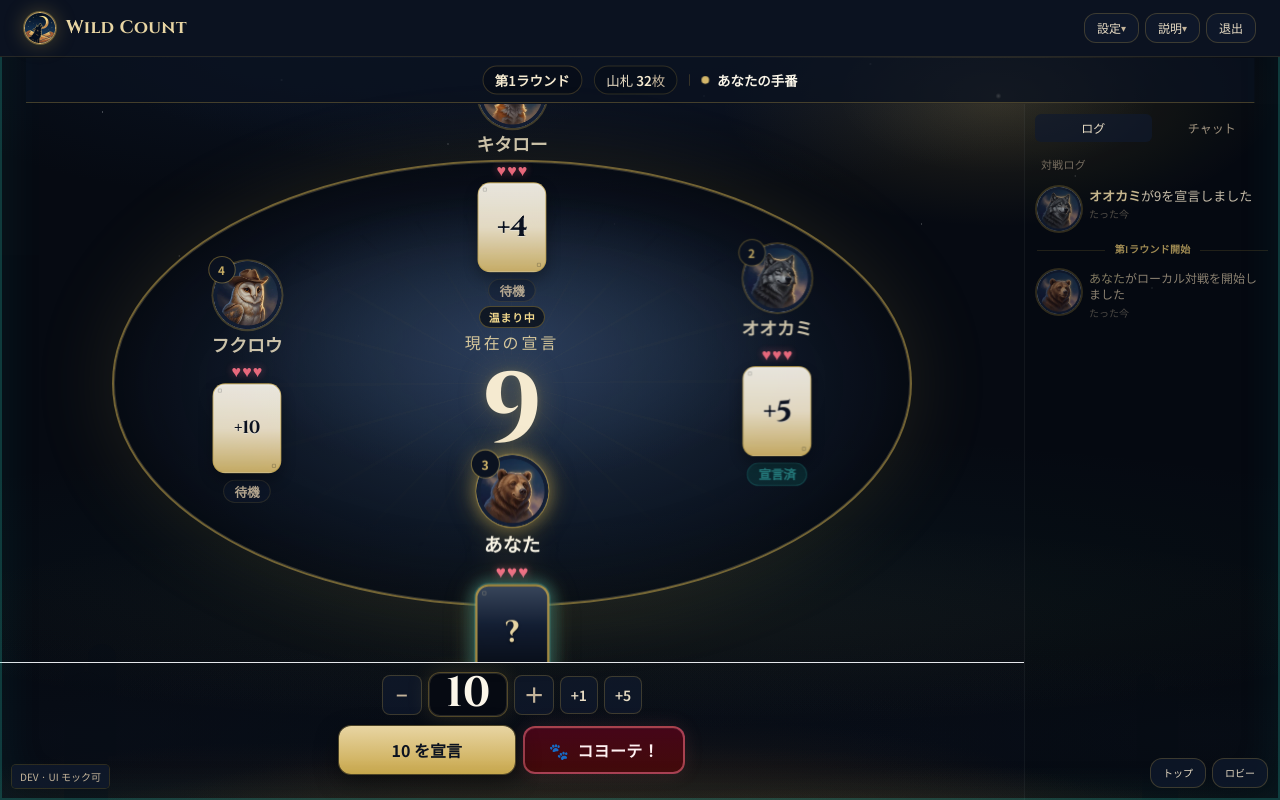
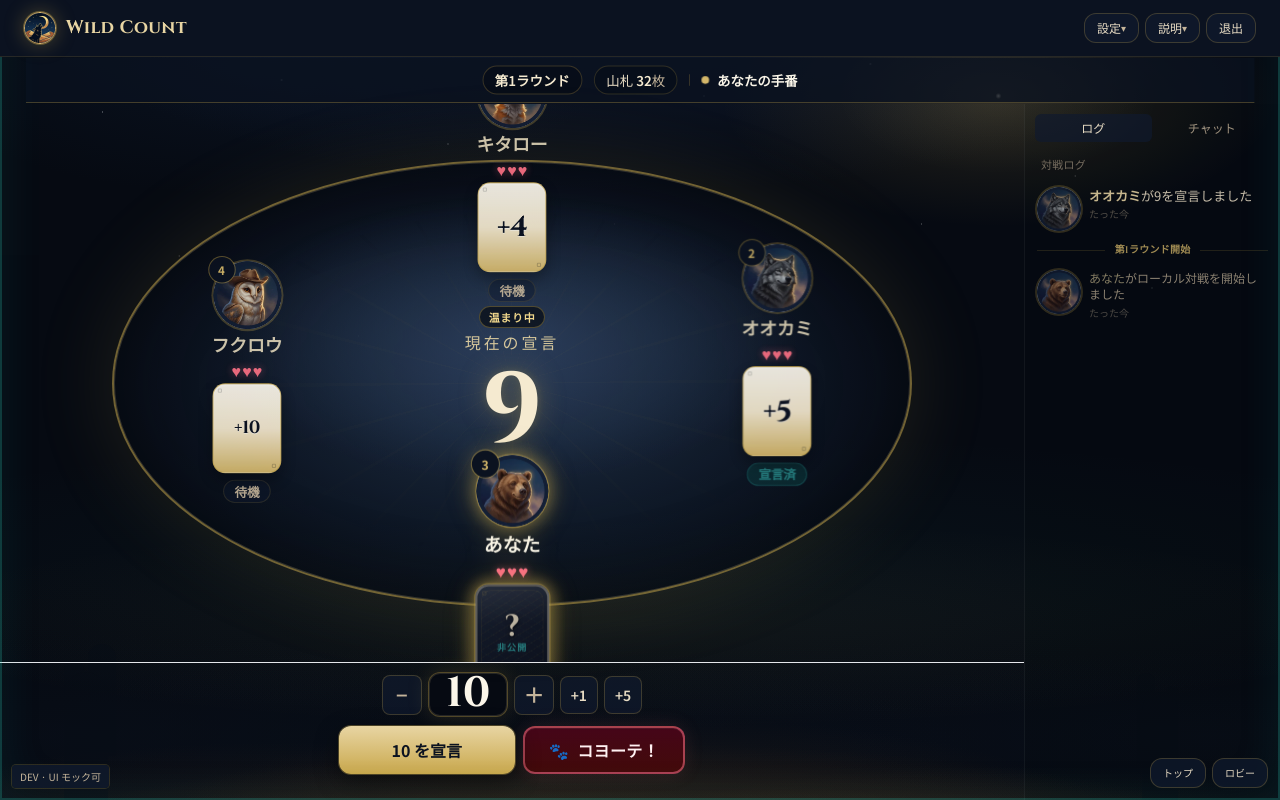
Before and after one commit to ryshirai/WildCount, a Vue app: page /game in a window 1280 px wide. Built offline with nearby package versions, Linux system fonts and the light colour scheme.

Commit message:
fix: 自分の非公開札をカード裏面スタイルにして席と区別する
自分席のティール強調とミステリー札が溶けていたため、手札は裏面＋非公開バッジ、
カード強調は手番のみにし、結果画面に自分の札ラベルを追加する。

```diff
--- a/src/components/game/BidCard.vue
+++ b/src/components/game/BidCard.vue
@@ -21,8 +21,13 @@ const props = withDefaults(
     /** @deprecated prefer `label` — kept for numeric bid call sites */
     value?: number | null
     mystery?: boolean
+    /**
+     * Own forehead card-back (not a face). Distinct from seat “self” teal
+     * and from special redraw `?` faces.
+     */
+    selfHand?: boolean
     compact?: boolean
-    /** Stronger frame (self / current turn) */
+    /** Stronger frame for current turn (not self identity). */
     emphasized?: boolean
     /**
      * Show hover/tap description popover.
@@ -34,6 +39,7 @@ const props = withDefaults(
     label: null,
     value: null,
     mystery: false,
+    selfHand: false,
     compact: false,
     emphasized: false,
     describe: true,
@@ -253,7 +259,9 @@ onUnmounted(() => {
 })
 
 const ariaLabel = computed(() => {
-  if (isMystery.value) return '非公開'
+  if (isMystery.value) {
+    return props.selfHand ? '自分の札（非公開）' : '非公開'
+  }
   const d = description.value
   if (d) return `${d.name}。${d.effect}`
   return displayText.value
@@ -272,7 +280,8 @@ const ariaLabel = computed(() => {
         compact ? 'card-tile--compact' : '',
         isDense ? 'card-tile--dense' : '',
         emphasized ? 'card-tile--emphasized' : '',
-        faceVariant === 'mystery' ? 'card-tile--mystery' : '',
+        faceVariant === 'mystery' && selfHand ? 'card-tile--self-back' : '',
+        faceVariant === 'mystery' && !selfHand ? 'card-tile--mystery' : '',
         faceVariant === 'double' ? 'card-tile--double' : '',
         faceVariant === 'half' ? 'card-tile--half' : '',
         faceVariant === 'max0' ? 'card-tile--max0' : '',
@@ -300,8 +309,20 @@ const ariaLabel = computed(() => {
       <!-- Soft sheen -->
       <span class="card-tile__sheen" aria-hidden="true" />
 
+      <!-- Card-back pattern (own forehead only) -->
+      <span
+        v-if="faceVariant === 'mystery' && selfHand"
+        class="card-tile__back-pattern"
+        aria-hidden="true"
+      />
+
       <template v-if="faceVariant === 'mystery'">
         <span class="card-tile__hero font-display">?</span>
+        <span
+          v-if="selfHand"
+          class="card-tile__badge card-tile__badge--hidden"
+          aria-hidden="true"
+        >非公開</span>
       </template>
 
       <template v-else-if="faceVariant === 'double'">
--- a/src/components/game/HandTiles.vue
+++ b/src/components/game/HandTiles.vue
@@ -16,13 +16,20 @@ const props = withDefaults(
      */
     count?: number
     mystery?: boolean
+    /**
+     * Own forehead hand (Indian poker). Uses card-back styling so the
+     * tile does not blend into the teal “self” seat identity.
+     */
+    selfHand?: boolean
     compact?: boolean
+    /** Current-turn gold emphasis (not self identity). */
     emphasized?: boolean
   }>(),
   {
     labels: null,
     count: 0,
     mystery: false,
+    selfHand: false,
     compact: false,
     emphasized: false,
   },
@@ -65,6 +72,7 @@ const isMulti = computed(() => tiles.value.length >= 2)
       compact ? 'hand-tiles--compact' : '',
       isMulti ? 'hand-tiles--multi' : '',
       emphasized ? 'hand-tiles--emphasized' : '',
+      selfHand ? 'hand-tiles--self' : '',
     ]"
   >
     <div
@@ -85,6 +93,7 @@ const isMulti = computed(() => tiles.value.length >= 2)
       <BidCard
         :label="tile.label"
         :mystery="tile.mystery"
+        :self-hand="selfHand && tile.mystery"
         :compact="compact"
         :emphasized="emphasized"
       />
--- a/src/components/game/SeatContent.vue
+++ b/src/components/game/SeatContent.vue
@@ -58,20 +58,24 @@ const showBid = computed(
 </script>
 
 <template>
-  <!-- 4. Hand cards -->
+  <!-- 4. Hand cards
+       Self identity lives on avatar/name (teal). Forehead cards are a
+       separate object: mystery = card-back style, turn = gold emphasis only. -->
   <div class="relative">
     <HandTiles
       v-if="showHand"
       :labels="player.handHidden ? null : player.handLabels"
       :count="player.handCount"
       :mystery="player.handHidden"
-      :emphasized="player.isCurrentTurn || player.isSelf"
+      :self-hand="player.isSelf && player.handHidden"
+      :emphasized="player.isCurrentTurn"
       :compact="compact"
     />
     <div
       v-else-if="!compact && player.lives > 0"
       class="card-tile-mystery opacity-50"
-      :class="player.isSelf ? 'hand-tiles--emphasized' : ''"
+      :class="player.isSelf ? 'card-tile-mystery--self' : ''"
+      :title="player.isSelf ? '自分の札（非公開）' : undefined"
     >
       ?
     </div>
--- a/src/styles/main.css
+++ b/src/styles/main.css
@@ -258,6 +258,72 @@
       0 6px 14px rgba(0, 0, 0, 0.4);
   }
 
+  /*
+   * Own forehead card-back — must not blend into seat “self” teal.
+   * Reads as a game object (back of card), not part of the player identity.
+   * Also distinct from face-up redraw `?` (card-tile--redraw).
+   */
+  .card-tile--self-back {
+    @apply border-2 border-sand/35 text-sand/90 ring-1 ring-inset ring-night-950/50;
+    background:
+      linear-gradient(
+        155deg,
+        rgba(28, 36, 52, 0.98) 0%,
+        rgba(18, 24, 38, 0.99) 45%,
+        rgba(12, 16, 28, 1) 100%
+      );
+    box-shadow:
+      0 1px 0 rgba(255, 255, 255, 0.06) inset,
+      0 6px 14px rgba(0, 0, 0, 0.45);
+  }
+
+  .card-tile--self-back .card-tile__back-pattern {
+    pointer-events: none;
+    position: absolute;
+    inset: 3px;
+    z-index: 0;
+    border-radius: 0.55rem;
+    opacity: 0.55;
+    background:
+      repeating-linear-gradient(
+        -32deg,
+        transparent 0 5px,
+        rgba(201, 168, 76, 0.07) 5px 6px
+      ),
+      repeating-linear-gradient(
+        32deg,
+        transparent 0 5px,
+        rgba(94, 160, 160, 0.05) 5px 6px
+      );
+    box-shadow: inset 0 0 0 1px rgba(201, 168, 76, 0.12);
+  }
+
+  .card-tile--self-back .card-tile__hero {
+    @apply text-sand/80;
+    text-shadow: 0 1px 3px rgba(0, 0, 0, 0.75);
+  }
+
+  .card-tile--self-back .card-tile__sheen {
+    @apply from-white/5;
+  }
+
+  .card-tile--self-back .card-tile__pip {
+    opacity: 0.28;
+    border-color: rgba(201, 168, 76, 0.45);
+  }
+
+  .card-tile__badge--hidden {
+    @apply tracking-[0.06em] text-sand-dim/90;
+    margin-top: 0.15rem;
+    font-size: 7px;
+    letter-spacing: 0.08em;
+  }
+
+  .card-tile--compact .card-tile__badge--hidden {
+    font-size: 6px;
+    margin-top: 0.05rem;
+  }
+
   .card-tile--double {
     @apply border-teal-soft/70 bg-gradient-to-b from-teal-deep via-night-800 to-night-950
       text-teal-soft ring-teal-soft/35;
@@ -420,6 +486,20 @@
       0 6px 14px rgba(0, 0, 0, 0.4);
   }
 
+  /* Fallback self placeholder (no HandTiles) — card-back, not teal seat glow */
+  .card-tile-mystery--self {
+    @apply border-sand/35 text-sand/80 ring-night-950/40;
+    background:
+      linear-gradient(
+        155deg,
+        rgba(28, 36, 52, 0.98) 0%,
+        rgba(12, 16, 28, 1) 100%
+      );
+    box-shadow:
+      0 1px 0 rgba(255, 255, 255, 0.05) inset,
+      0 6px 14px rgba(0, 0, 0, 0.45);
+  }
+
   @media (min-width: 640px) {
     .card-tile-mystery {
       width: 4.1rem;
@@ -451,18 +531,23 @@
     width: 3.85rem;
   }
 
-  /* Self / turn: soft card aura (not a seat box) */
+  /* Current turn only: soft gold aura on cards (not self teal) */
   .hand-tiles--emphasized {
-    filter: drop-shadow(0 0 8px rgba(42, 138, 138, 0.35))
-      drop-shadow(0 0 2px rgba(94, 200, 200, 0.25));
+    filter: drop-shadow(0 0 8px rgba(201, 168, 76, 0.32))
+      drop-shadow(0 0 2px rgba(240, 215, 140, 0.2));
   }
 
   .hand-tiles--emphasized .card-tile,
   .hand-tiles--emphasized .card-tile-mystery {
     box-shadow:
-      0 0 0 1px rgba(94, 200, 200, 0.22),
-      0 0 14px rgba(42, 138, 138, 0.28),
+      0 0 0 1px rgba(201, 168, 76, 0.35),
+      0 0 14px rgba(201, 168, 76, 0.28),
       0 6px 14px rgba(0, 0, 0, 0.35);
+  }
+
+  /* Own forehead stack — slight lift, no teal identity glow */
+  .hand-tiles--self:not(.hand-tiles--emphasized) {
+    filter: drop-shadow(0 2px 6px rgba(0, 0, 0, 0.35));
   }
 
   .hand-tiles__item {
@@ -3269,8 +3354,28 @@
 
 .reveal-card--self {
   box-shadow:
-    0 0 0 2px rgba(94, 207, 207, 0.55),
-    0 0 18px rgba(45, 212, 191, 0.35);
+    0 0 0 2px rgba(94, 207, 207, 0.65),
+    0 0 20px rgba(45, 212, 191, 0.4);
+  outline: 1px solid rgba(94, 207, 207, 0.25);
+  outline-offset: 2px;
+}
+
+/* Result strip: self seat marker under name */
+.reveal-seat--self {
+  position: relative;
+}
+
+.reveal-seat--self .reveal-self-badge {
+  display: inline-block;
+  margin-top: 0.15rem;
+  border-radius: 9999px;
+  padding: 0.05rem 0.35rem;
+  font-size: 0.58rem;
+  font-weight: 700;
+  letter-spacing: 0.04em;
+  color: #9ee8e4;
+  background: rgba(15, 74, 74, 0.55);
+  box-shadow: 0 0 8px rgba(42, 138, 138, 0.28);
 }
 
 .reveal-card--extreme.reveal-card--number {
--- a/src/views/ResultView.vue
+++ b/src/views/ResultView.vue
@@ -1167,10 +1167,19 @@ const sequenceBusy = computed(
                 ]"
               >
                 <div
-                  class="mb-1 max-w-full truncate text-[10px] font-medium"
-                  :class="card.isSelf ? 'text-teal-soft' : 'text-sand-dim'"
+                  class="mb-1 flex max-w-full flex-col items-center leading-tight"
                 >
-                  {{ card.isSelf ? 'あなた' : card.playerName }}
+                  <span
+                    class="max-w-full truncate text-[10px] font-medium"
+                    :class="card.isSelf ? 'text-teal-soft' : 'text-sand-dim'"
+                  >
+                    {{ card.isSelf ? 'あなた' : card.playerName }}
+                  </span>
+                  <span
+                    v-if="card.isSelf"
+                    class="reveal-self-badge"
+                    aria-hidden="true"
+                  >自分の札</span>
                 </div>
 
                 <!-- Redraw open uses continuous zoom dual-face -->
```
Also changed, not shown: 1 other file (tests, documents, lock files or other folders).
